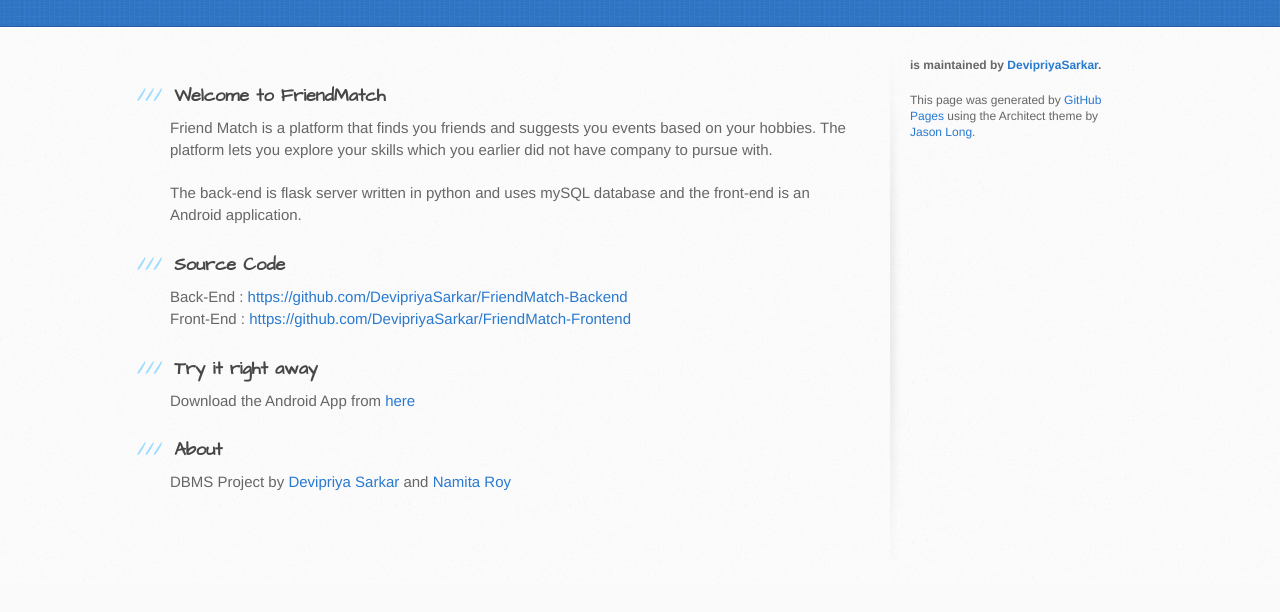
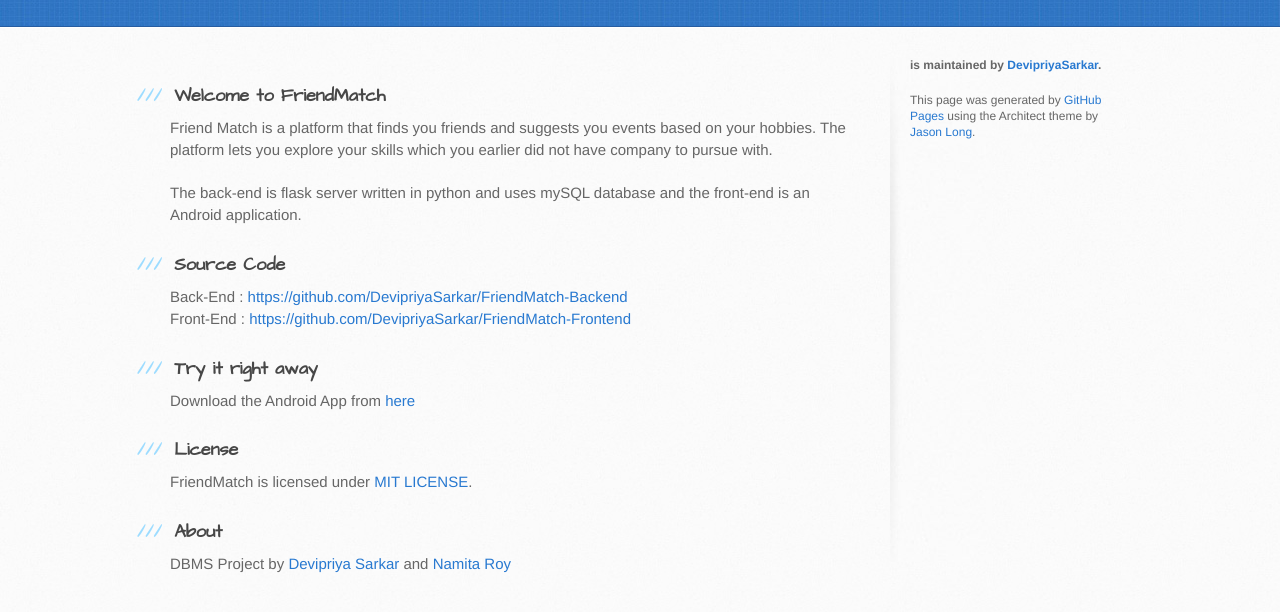
Before and after one commit to DevipriyaSarkar/FriendMatch, a plain HTML site: page index.html in a window 1280 px wide. Shown: the part 348-960 px from the top of the page. Before the commit the page ends 932 px from the top, so only its background shows below. Drawn offline with Linux system fonts and the light colour scheme.

Commit message:
docs: update README ang gh page with LICENSE info

```diff
--- a/index.html
+++ b/index.html
@@ -53,6 +53,11 @@ Front-End : <a href="https://github.com/DevipriyaSarkar/FriendMatch-Frontend">ht
 <p>Download the Android App from <a href="https://github.com/DevipriyaSarkar/FriendMatch-Frontend/releases">here</a></p>
 
 <h3>
+<a id="license" class="anchor" href="#license" aria-hidden="true"><span aria-hidden="true" class="octicon octicon-link"></span></a>License</h3>
+
+<p>FriendMatch is licensed under <a href="https://github.com/DevipriyaSarkar/FriendMatch/blob/master/LICENSE">MIT LICENSE</a>.</p>
+
+<h3>
 <a id="about" class="anchor" href="#about" aria-hidden="true"><span aria-hidden="true" class="octicon octicon-link"></span></a>About</h3>
 
 <p>DBMS Project by <a href="https://github.com/DevipriyaSarkar">Devipriya Sarkar</a> and <a href="https://github.com/namitaroy63">Namita Roy</a></p>
```
Also changed, not shown: 1 other file.
